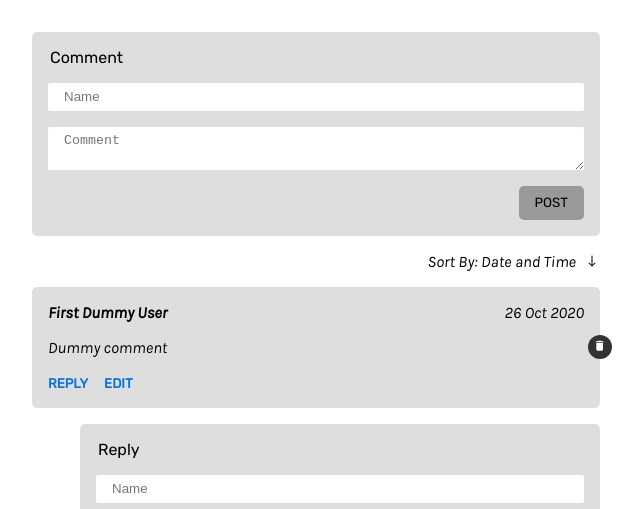
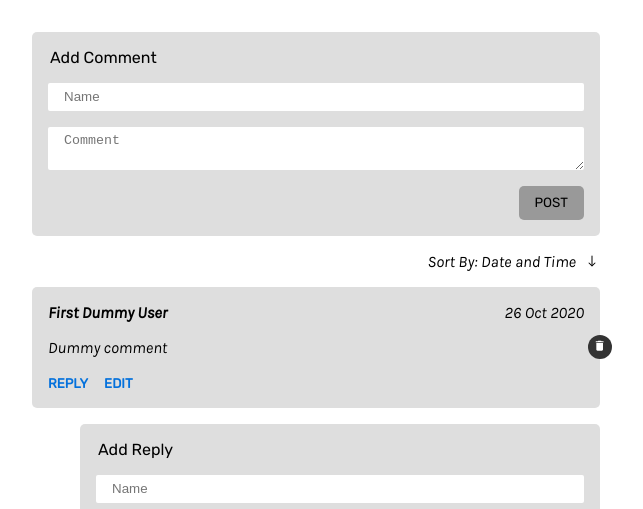
Before and after one commit to am-an-kumar/comment_and_reply, a React (Create React App) app: page / in a window 1280 px wide. Both pictures are taken after a click on the button "REPLY". Shown: the top 509 px of the page, without its empty margins (324-967 px from the left). Built offline with nearby package versions, Linux system fonts and the light colour scheme.

Commit message:
Modify form titles

```diff
--- a/src/components/container/App.js
+++ b/src/components/container/App.js
@@ -178,7 +178,7 @@ function App() {
 
             {/* "ADD COMMENT" form */}
             <Form onSubmit={handleSubmit}>
-                <Legend>Comment</Legend>
+                <Legend>Add Comment</Legend>
                 <Input
                     name="name"
                     placeholder="Name"
--- a/src/components/container/Comment.js
+++ b/src/components/container/Comment.js
@@ -84,7 +84,7 @@ function Comment({
             {showEditForm ? (
                 // edit comment form
                 <Form onSubmit={handleEditCommentSubmit}>
-                    <Legend>Comment</Legend>
+                    <Legend>Edit Comment</Legend>
                     <Input
                         name="name"
                         placeholder="Name"
@@ -115,10 +115,10 @@ function Comment({
                 />
             )}
 
-            {/* showing " " form when user clicks on reply */}
+            {/* showing "ADD REPLY" form when user clicks on reply */}
             {showReplyForm && (
                 <Form onSubmit={handleAddReplySubmit} indented={true}>
-                    <Legend>Reply</Legend>
+                    <Legend>Add Reply</Legend>
                     <Input
                         name="name"
                         placeholder="Name"
--- a/src/components/container/Reply.js
+++ b/src/components/container/Reply.js
@@ -24,7 +24,7 @@ function Reply({
     return showEditForm ? (
         //"EDIT REPLY" form
         <Form onSubmit={handleEdit}>
-            <Legend>Reply</Legend>
+            <Legend>Edit Reply</Legend>
             <Input
                 name="name"
                 placeholder="Name"
--- a/src/components/presentational/styled/Legend.js
+++ b/src/components/presentational/styled/Legend.js
@@ -3,6 +3,7 @@ import styled from 'styled-components'
 const Legend = styled.legend`
     margin-bottom: 1rem;
     font-family: Rubik, sans-serif;
+    text-transform: capitalize;
 `
 
 export { Legend }
```
